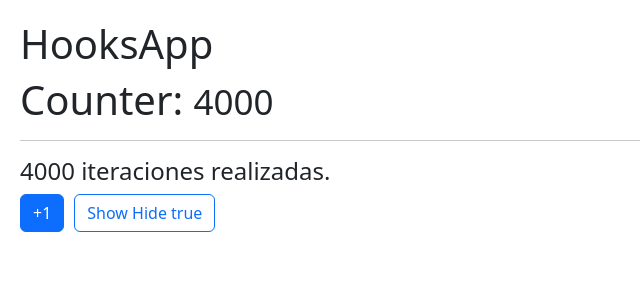
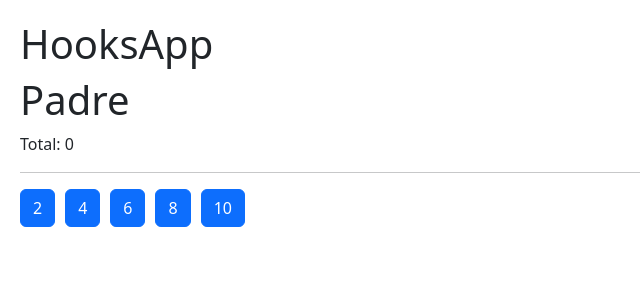
Before and after one commit to Isradeveloper/hook-app, a React (Vite) app: page / in a window 1280 px wide. Shown: the top 300 px of the page, without its empty margins (0-640 px from the left). Built offline with nearby package versions, Linux system fonts and the light colour scheme.

Commit message:
Callback hooks

```diff
--- /dev/null
+++ b/src/06-memos/CallBackHooks.jsx
@@ -0,0 +1,23 @@
+/* eslint-disable padded-blocks */
+import { useCallback, useState } from 'react'
+
+import { ShowIncrement } from './ShowIncrement'
+
+export const CallbackHooks = () => {
+
+  const [counter, setCounter] = useState(10)
+
+  const increment = useCallback( // Ejecuta la función sólamente cuando
+    (value = 1) => {
+      setCounter((c) => c + value)
+    },
+    []
+  )
+
+  return (
+    <>
+      <h1>useCallbackHook: {counter}</h1>
+      <ShowIncrement increment={increment} />
+    </>
+  )
+}
--- /dev/null
+++ b/src/06-memos/ShowIncrement.jsx
@@ -0,0 +1,8 @@
+import React from 'react'
+
+export const ShowIncrement = React.memo(({ increment }) => {
+  console.log('Me volví a generar.')
+  return (
+    <button className='btn btn-outline-danger' onClick={() => increment(5)}>Incrementar</button>
+  )
+})
--- /dev/null
+++ b/src/07-tarea-memo/Hijo.jsx
@@ -0,0 +1,14 @@
+import React from 'react'
+
+export const Hijo = ({ numero, incrementar }) => {
+  console.log('  Me volví a generar :(  ')
+
+  return (
+    <button
+      className='btn btn-primary mr-3'
+      onClick={() => incrementar(numero)}
+    >
+      {numero}
+    </button>
+  )
+}
--- /dev/null
+++ b/src/07-tarea-memo/Padre.jsx
@@ -0,0 +1,31 @@
+import React, { useState } from 'react'
+import { Hijo } from './Hijo'
+
+export const Padre = () => {
+  const numeros = [2, 4, 6, 8, 10]
+  const [valor, setValor] = useState(0)
+
+  const incrementar = (num) => {
+    setValor(valor + num)
+  }
+
+  return (
+    <div>
+      <h1>Padre</h1>
+      <p> Total: {valor} </p>
+
+      <hr />
+
+      {
+                numeros.map(n => (
+                  <Hijo
+                    key={n}
+                    numero={n}
+                    incrementar={incrementar}
+                  />
+                ))
+            }
+      {/* <Hijo /> */}
+    </div>
+  )
+}
--- a/src/main.jsx
+++ b/src/main.jsx
@@ -3,8 +3,10 @@
 import { MultipleCustomHooks } from './03-example/MultipleCustomHooks'
 import { FocusScreen } from './04-useRef/FocusScreen'
 import { Layout } from './05-useLayoutEffect/Layout'
+import { CallbackHooks } from './06-memos/CallBackHooks'
 import { MemoHook } from './06-memos/MemoHook'
 import { Memorize } from './06-memos/Memorize'
+import { Padre } from './07-tarea-memo/Padre'
 import { HooksApp } from './HooksApp'
 // import { FormWithCustomHook } from './02-useEffect/FormWithCustomHook'
 // import { CounterApp } from './01-useState/CounterApp'
@@ -26,7 +28,9 @@
     {/* <FocusScreen /> */}
     {/* <Layout /> */}
     {/* <Memorize /> */}
-    <MemoHook />
+    {/* <MemoHook /> */}
+    {/* <CallbackHooks /> */}
+    <Padre />
 
   </React.StrictMode>
 )
```
